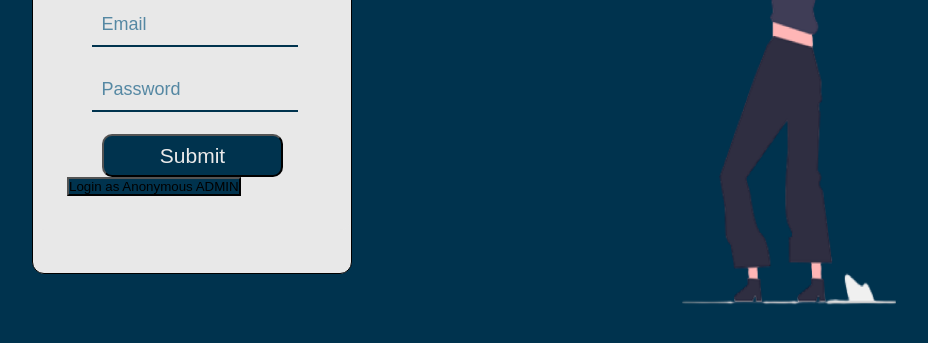
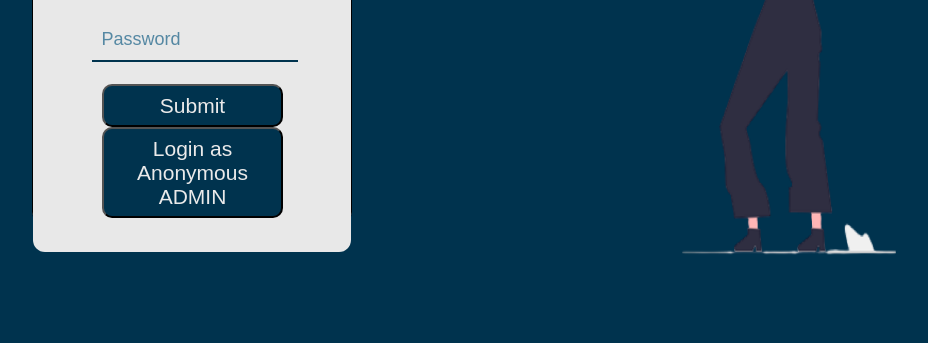
Before and after one commit to devyanshugagneja/demoFeesManagment, a plain HTML site: page public/Login.html in a window 1280 px wide. Shown: the part 361-704 px from the top of the page, without its empty margins (202-1130 px from the left). Drawn offline with Linux system fonts and the light colour scheme.

Commit message:
Update Login.css

```diff
--- a/public/Login.css
+++ b/public/Login.css
@@ -13,7 +13,7 @@
     grid-template-rows:1;
     grid-gap:10px;
     overflow: hidden;
-
+    margin-top: -50px;
 }
 .box{
     /* border: 1px solid black; */
@@ -108,11 +108,29 @@
     top:13%;
     margin: 8%;
     border-radius:10px;
+    margin-top: -15px;
 }
 .login:hover{
     cursor:pointer;
 }
 
+.loginAdmin{
+    font-size:21px;
+    font-style: bold;
+    background-color: #00334E;
+    color:#EAEAEA;
+    position: relative;
+    left:14%;
+    padding: 3%;
+    width: 181px;
+    top:13%;
+    margin: 8%;
+    border-radius:10px;
+    margin-top:-20px;
+}
+.loginAdmin:hover{
+    cursor:pointer;
+}
 
 /*IMAGE*/
 #box2{
@@ -154,9 +172,18 @@
     .login{
         margin:0 auto;
     }
+    .loginAdmin{
+        margin:0 auto;
+    }
+
 }
 @media screen and (max-width:1144px) {
     .login{
+        margin:0 auto;
+        width:114px;
+        left:23%;
+    }
+    .loginAdmin{
         margin:0 auto;
         width:114px;
         left:23%;
```
